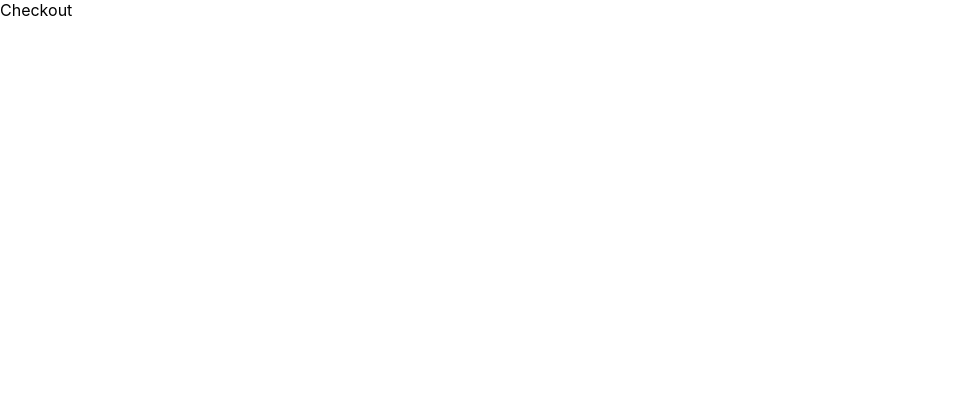
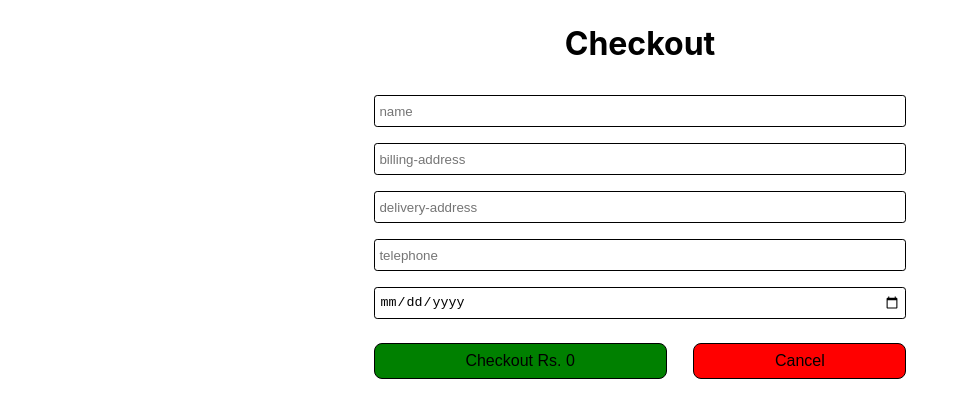
Before and after one commit to Ujjwal32/e-comm-refresher, a React (Vite) app: page /checkout in a window 1280 px wide. Shown: the top 418 px of the page, without its empty margins (0-968 px from the left). Built offline with nearby package versions, Linux system fonts and the light colour scheme.

Commit message:
form ui completed

```diff
--- a/src/components/Checkout.jsx
+++ b/src/components/Checkout.jsx
@@ -1,7 +1,38 @@
 import React from "react";
+import { useSelector } from "react-redux";
+import { useNavigate } from "react-router-dom";
+import {
+  Button,
+  Buttongroup,
+  Form,
+  Heading,
+  Input,
+  InputContainer,
+} from "./styles/Layout.styled";
 
 const Checkout = () => {
-  return <div>Checkout</div>;
+  const totalprice = useSelector((state) => state.cart.totalprice);
+  const navigate = useNavigate();
+  return (
+    <Form>
+      <Heading>Checkout</Heading>
+      <InputContainer>
+        <Input type="text" placeholder="name" />
+        <Input type="text" placeholder="billing-address" />
+        <Input type="text" placeholder="delivery-address" />
+        <Input type="tel" placeholder="telephone" />
+        <Input type="date" placeholder="date" />
+        <Buttongroup width="100%">
+          <Button width="55%" mt="1rem" bg="green">
+            Checkout Rs. {totalprice}
+          </Button>
+          <Button width="40%" mt="1rem" bg="red" onClick={() => navigate("/")}>
+            Cancel
+          </Button>
+        </Buttongroup>
+      </InputContainer>
+    </Form>
+  );
 };
 
 export default Checkout;
--- a/src/components/styles/Layout.styled.jsx
+++ b/src/components/styles/Layout.styled.jsx
@@ -130,7 +130,7 @@ export const PriceAndButton = styled.div`
 `;
 export const Buttongroup = styled.div`
   display: flex;
-  width: 55%;
+  width: ${(props) => props.width || "55%"};
   margin-top: 0.5rem;
   justify-content: space-between;
   align-items: center;
@@ -180,3 +180,29 @@ export const FilterIcon = styled.div`
     display: block;
   }
 `;
+
+//form style component
+export const Form = styled.form`
+  width: 50%;
+  padding: 1.5rem;
+  text-align: center;
+  margin: auto;
+
+  @media only screen and (max-width: 768px) {
+    width: 80%;
+  }
+`;
+export const InputContainer = styled.div`
+  width: 90%;
+  margin: 2rem auto;
+`;
+export const Input = styled.input`
+  width: 100%;
+  height: 2rem;
+  border: 1px solid black;
+  border-radius: 0.2rem;
+  padding: 0.3rem;
+  &:not(:first-child) {
+    margin-top: 1rem;
+  }
+`;
```
